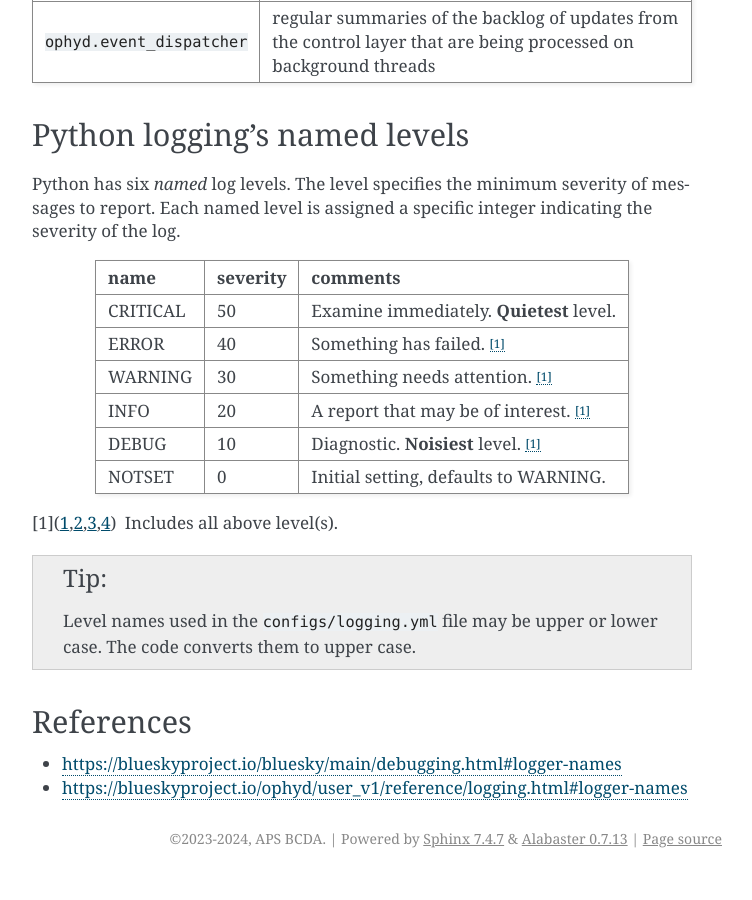
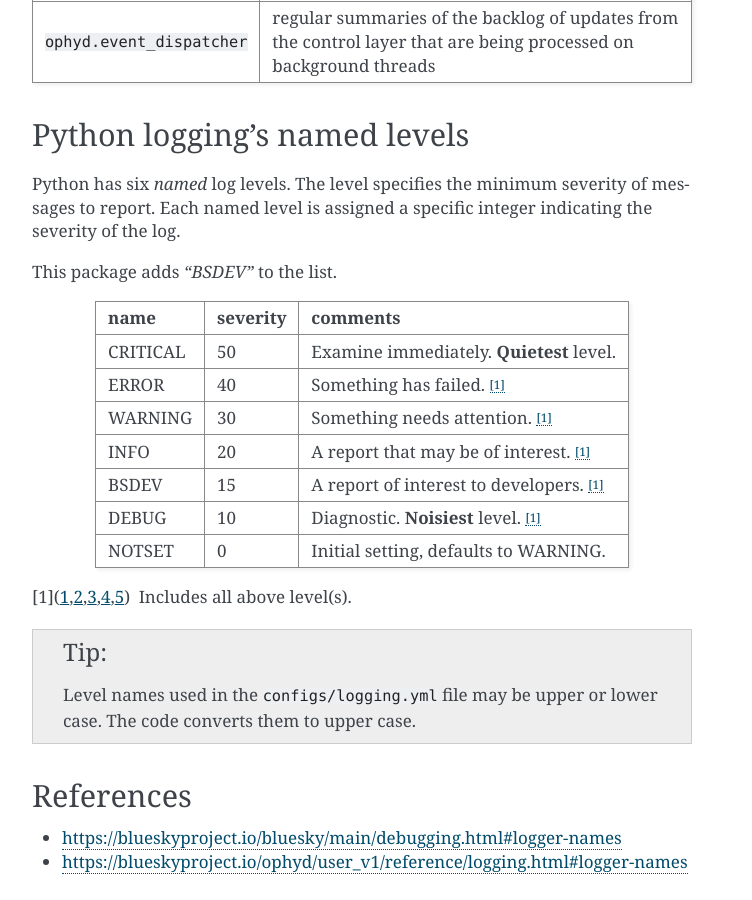
Before and after one commit to BCDA-APS/bs_model_instrument, a Sphinx documentation site: the page built from docs/source/logging_config.rst, in a window 1280 px wide and 900 px high, scrolled down 1146 px. Shown: the whole window, without its empty margins (388-1140 px from the left). Built offline with Sphinx 7.4.7, drawn with Linux system fonts in a browser that asks for light colours; the version number could not be read and is left out; before the commit the page ends 2024 px from its top, so only the background shows below that.

Commit message:
DOC BSDEV level

```diff
--- a/docs/source/logging_config.rst
+++ b/docs/source/logging_config.rst
@@ -50,6 +50,8 @@ Python has six *named* log levels.  The level specifies the minimum severity of
 messages to report. Each named level is assigned a specific integer indicating
 the severity of the log.
 
+This package adds `"BSDEV"` to the list.
+
 =========   =========   ==================================================
 name        severity    comments
 =========   =========   ==================================================
@@ -57,6 +59,7 @@ CRITICAL    50          Examine immediately. **Quietest** level.
 ERROR       40          Something has failed.  [#includes]_
 WARNING     30          Something needs attention.  [#includes]_
 INFO        20          A report that may be of interest.  [#includes]_
+BSDEV       15          A report of interest to developers.  [#includes]_
 DEBUG       10          Diagnostic. **Noisiest** level.  [#includes]_
 NOTSET      0           Initial setting, defaults to WARNING.
 =========   =========   ==================================================
```
